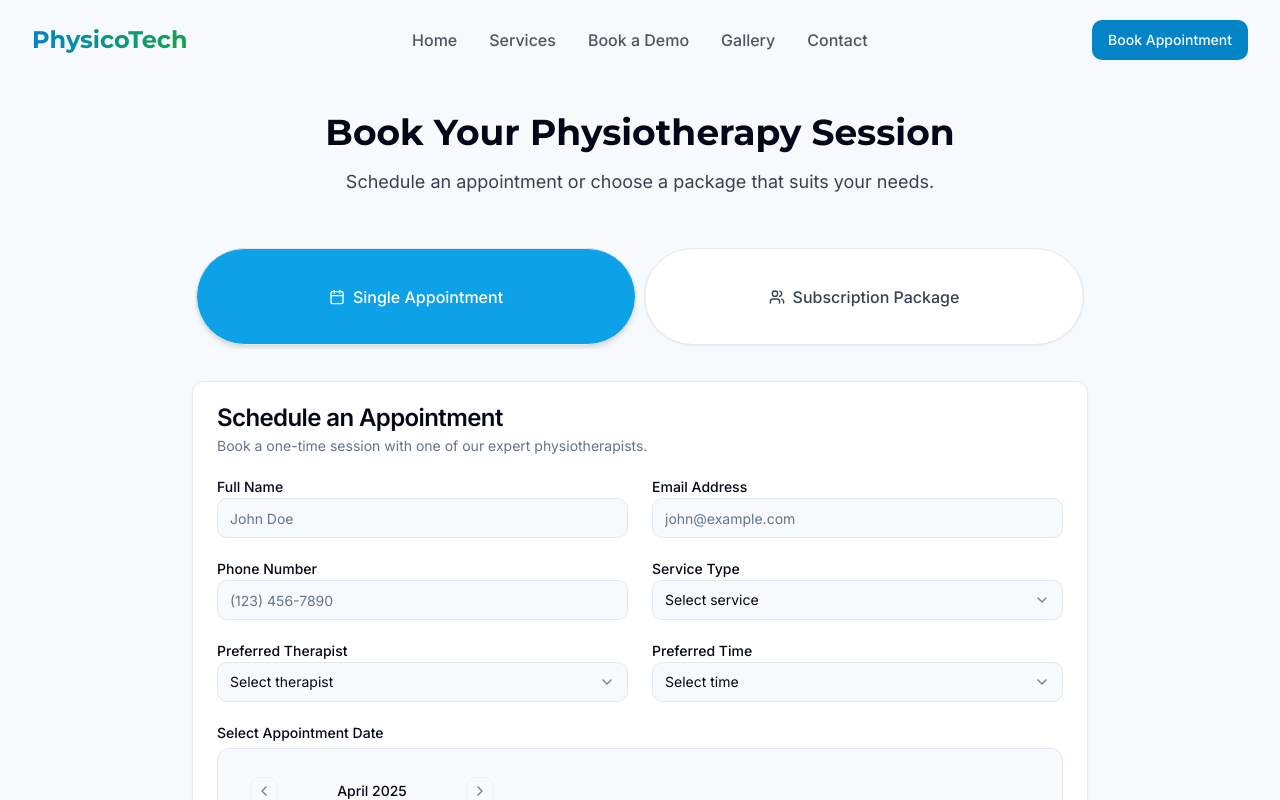
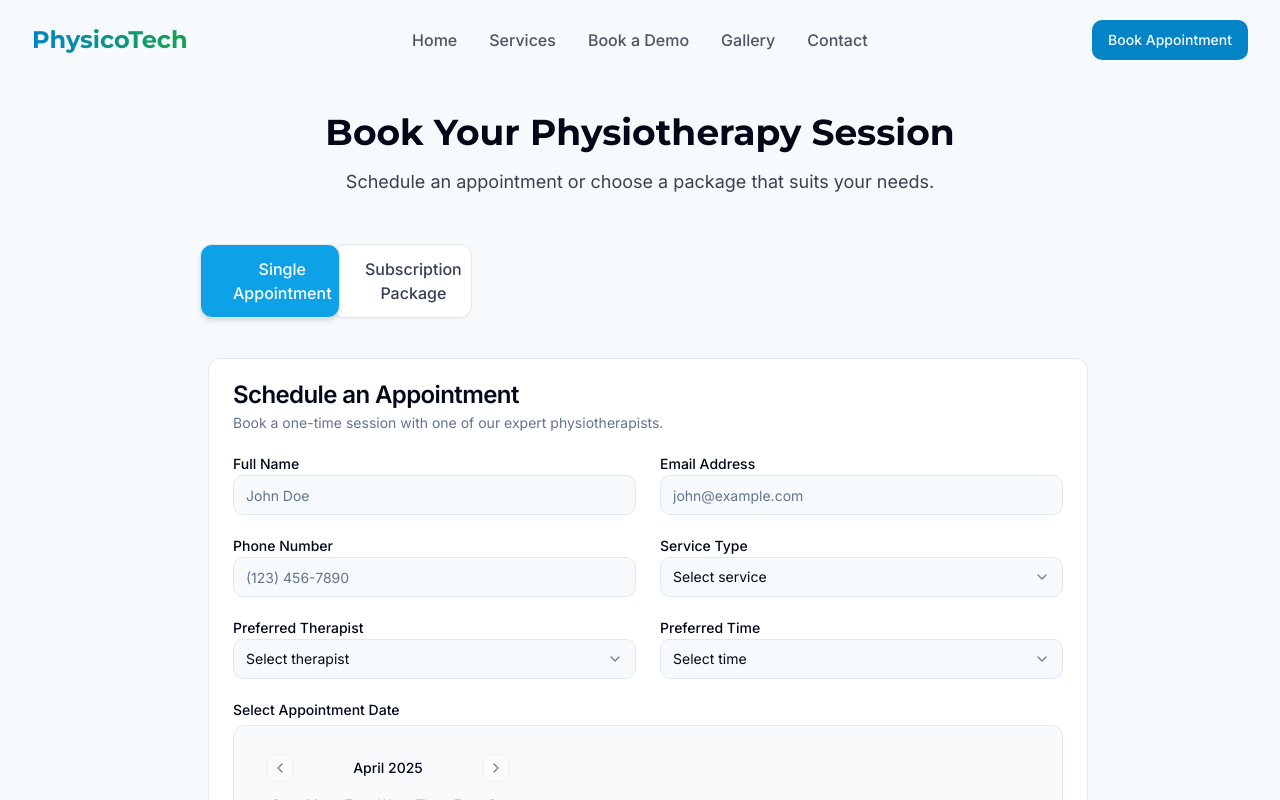
Before and after one commit to famehacker/physio-demo-booking, a React (Vite) app: page /booking in a window 1280 px wide. Shown: the top 800 px of the page. Built offline with nearby package versions, Linux system fonts and the light colour scheme.

Commit message:
Refactor: Improve accordion component
Refactor the accordion component to use a vertical layout and add transitions for improved visual appeal.

```diff
--- a/src/components/ui/tabs.tsx
+++ b/src/components/ui/tabs.tsx
@@ -13,7 +13,7 @@ const TabsList = React.forwardRef<
   <TabsPrimitive.List
     ref={ref}
     className={cn(
-      "outline-none h-[105px] w-full overflow-x-auto flex-wrap transition-all duration-300",
+      "flex flex-col outline-none h-auto w-full sm:w-[280px] overflow-y-auto transition-all duration-300",
       className
     )}
     style={{
@@ -32,7 +32,7 @@ const TabsTrigger = React.forwardRef<
   <TabsPrimitive.Trigger
     ref={ref}
     className={cn(
-      "inline-flex items-center justify-center min-w-max px-6 py-4 m-1 rounded-full border border-gray-200 bg-white text-gray-700 text-sm font-medium shadow-sm transition-all duration-300 ease-in-out focus-visible:outline-none hover:bg-gray-50 data-[state=active]:bg-primary data-[state=active]:text-white data-[state=active]:shadow-md",
+      "flex items-center justify-start w-full px-6 py-4 mb-2 rounded-lg border border-gray-200 bg-white text-gray-700 text-sm font-medium shadow-sm transition-all duration-300 ease-in-out focus-visible:outline-none hover:bg-gray-50 data-[state=active]:bg-primary data-[state=active]:text-white data-[state=active]:shadow-md data-[state=active]:translate-x-2",
       className
     )}
     {...props}
@@ -47,7 +47,7 @@ const TabsContent = React.forwardRef<
   <TabsPrimitive.Content
     ref={ref}
     className={cn(
-      "mt-6 ring-offset-background focus-visible:outline-none focus-visible:ring-2 focus-visible:ring-ring focus-visible:ring-offset-2 transition-all duration-500 ease-in-out data-[state=inactive]:opacity-0 data-[state=inactive]:translate-y-4 data-[state=active]:opacity-100 data-[state=active]:translate-y-0",
+      "ml-4 ring-offset-background focus-visible:outline-none focus-visible:ring-2 focus-visible:ring-ring focus-visible:ring-offset-2 transition-all duration-500 ease-in-out data-[state=inactive]:opacity-0 data-[state=inactive]:translate-x-4 data-[state=active]:opacity-100 data-[state=active]:translate-x-0",
       className
     )}
     {...props}
```
Also changed, not shown: src/App.css (+15 -0 lines).
